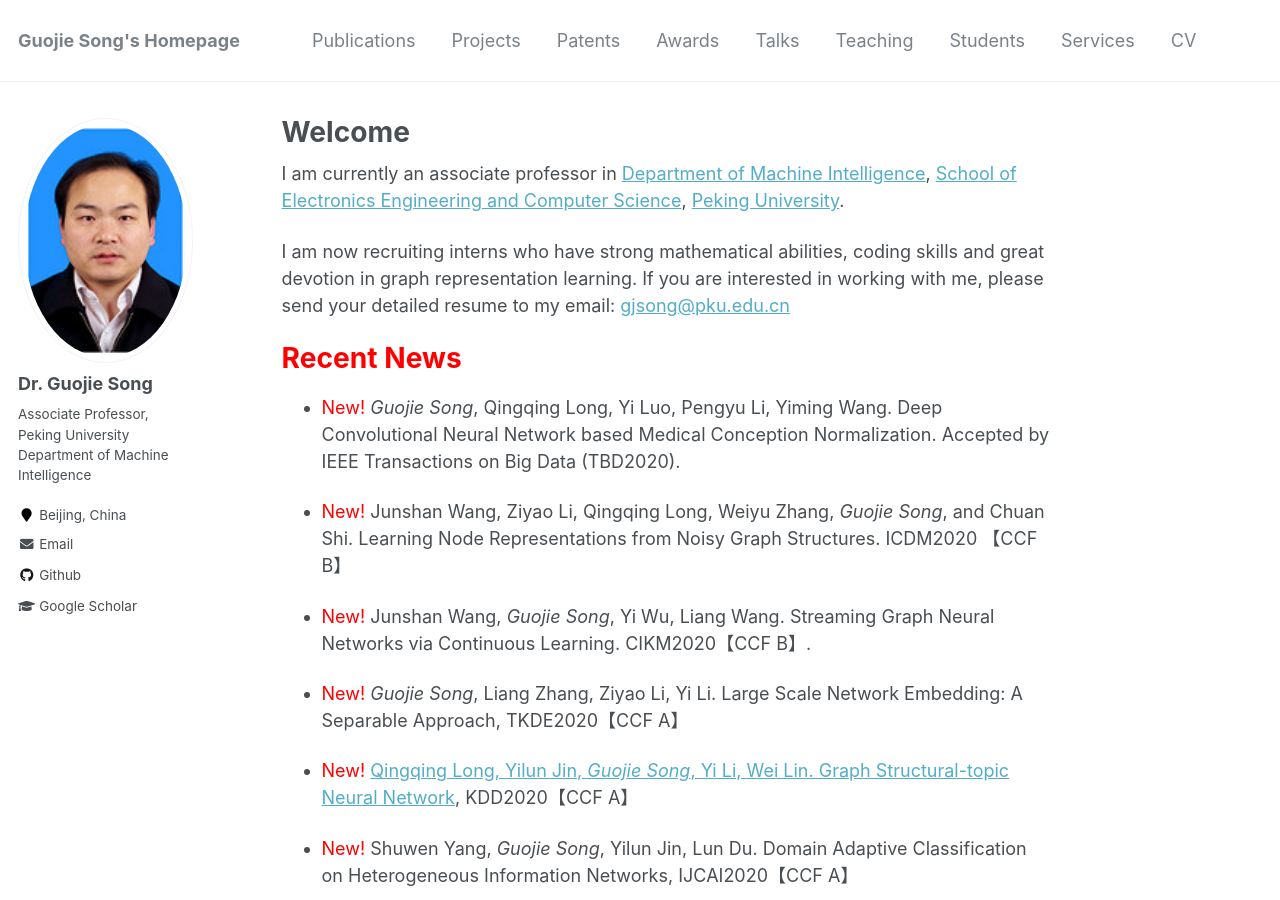
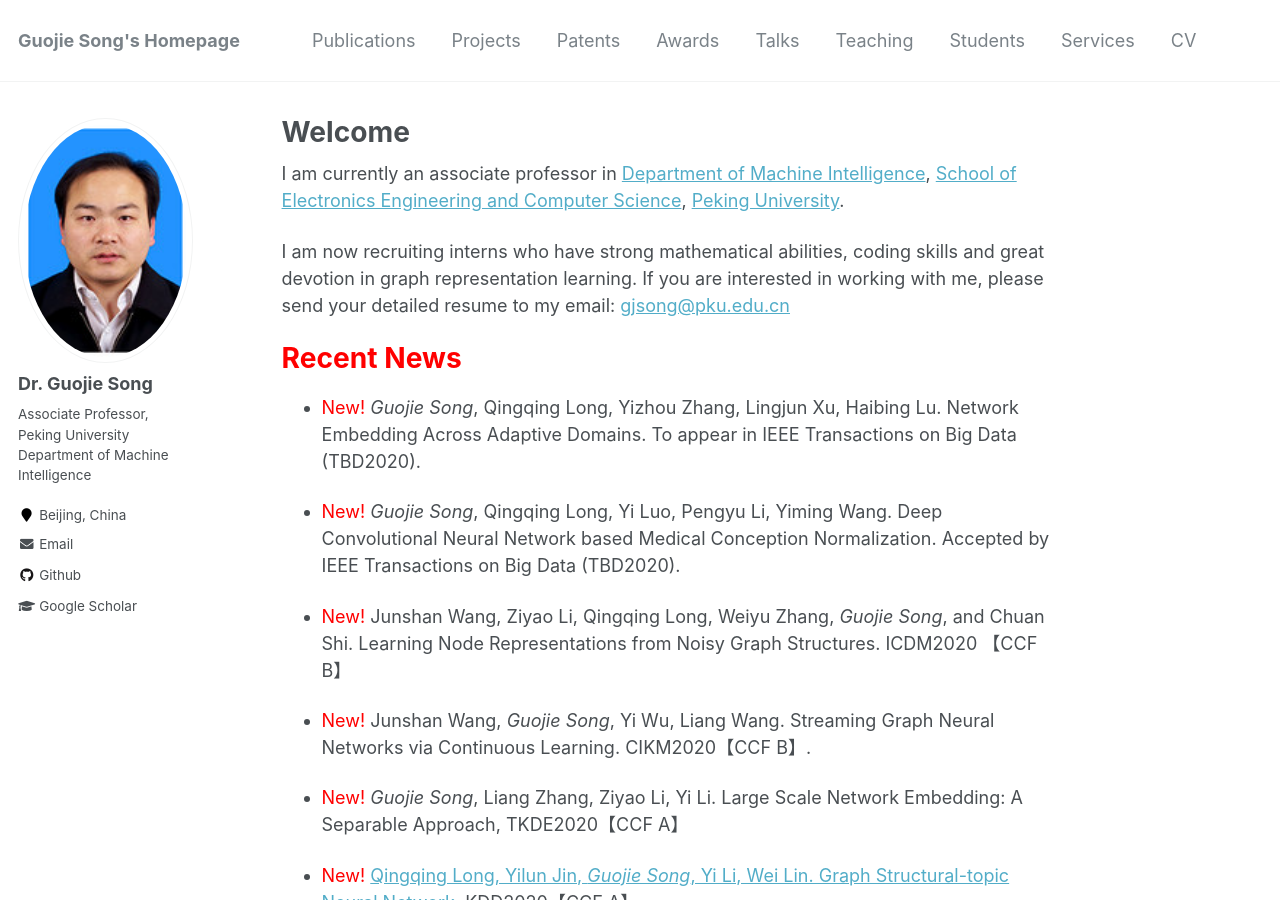
Before and after one commit to gjsong-pku/gjsong-pku.github.io, a Jekyll site: the page built from _pages/about.md, in a window 1280 px wide and 900 px high. Built offline with Jekyll 4.4.1, drawn with Linux system fonts in a browser that asks for light colours.

Commit message:
Update about.md

```diff
--- a/_pages/about.md
+++ b/_pages/about.md
@@ -15,6 +15,8 @@ I am now recruiting interns who have strong mathematical abilities, coding skill
 
 <span style='color:red'>Recent News</span>
 ======
+- <span style="color:red">New!</span> *Guojie Song*, Qingqing Long, Yizhou Zhang, Lingjun Xu, Haibing Lu. Network Embedding Across Adaptive Domains. To appear in IEEE Transactions on Big Data (TBD2020).
+
 - <span style="color:red">New!</span> *Guojie Song*, Qingqing Long, Yi Luo, Pengyu Li, Yiming Wang. Deep Convolutional Neural Network based Medical Conception Normalization. Accepted by IEEE Transactions on Big Data (TBD2020).
 
 - <span style="color:red">New!</span> Junshan Wang, Ziyao Li, Qingqing Long, Weiyu Zhang, *Guojie Song*, and Chuan Shi. Learning Node Representations from Noisy Graph Structures.  ICDM2020 【CCF B】
```
